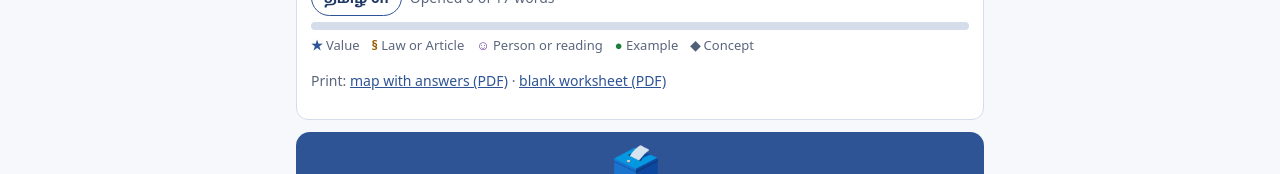
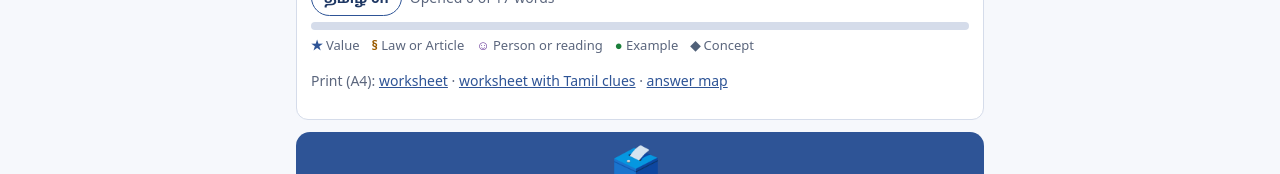
Before and after one commit to karthi21c/GE3791-HVE, a plain HTML site: page mindmap.html in a window 1280 px wide. Shown: the part 535-709 px from the top of the page. Drawn offline with Linux system fonts and the light colour scheme.

Commit message:
Add files via upload
Map with Icons Update

```diff
--- a/mindmap.html
+++ b/mindmap.html
@@ -81,7 +81,7 @@ function head(){
  h+='<span class="sub">Opened '+seen+' of '+tot+' words'+(P.best[unit]!=null?' · best fill score '+P.best[unit]+'%':'')+'</span></div>';
  h+='<div class="bar" aria-hidden="true"><i style="width:'+Math.round(seen/tot*100)+'%"></i></div>';
  h+='<div class="legend" aria-label="Key">'+Object.keys(TYPES).map(function(k){return '<span class="t-'+k+'"><b style="color:var(--'+k+')">'+TYPES[k][0]+'</b> '+TYPES[k][1]+'</span>'}).join('')+'</div>';
- h+='<p class="sub">Print: <a href="maps/GE3791_Map_U'+unit+'.pdf">map with answers (PDF)</a> · <a href="maps/GE3791_Map_U'+unit+'_blank.pdf">blank worksheet (PDF)</a></p>';
+ h+='<p class="sub">Print (A4): <a href="maps/GE3791_Map_U'+unit+'_blank.pdf">worksheet</a> · <a href="maps/GE3791_Map_U'+unit+'_blank_ta.pdf">worksheet with Tamil clues</a> · <a href="maps/GE3791_Map_U'+unit+'.pdf">answer map</a></p>';
  return h}
 function centre(){var m=MAPS[unit],c=(TH[unit]||[])[0];return '<div class="centre"'+(c?' style="background:'+c+'"':'')+'>'+ic('c'+unit).replace('class="ico"','class="ico"')+'<b>Unit '+['I','II','III','IV','V'][unit-1]+': '+esc(m.title)+'</b>'+(ta?'<span>'+esc(m.ta)+'</span>':'')+'</div>'}
 function relp(b){return '<span class="rel">'+esc(b.rel)+' ▸'+(ta&&REL[b.rel]?' · '+esc(REL[b.rel]):'')+'</span>'}
```
